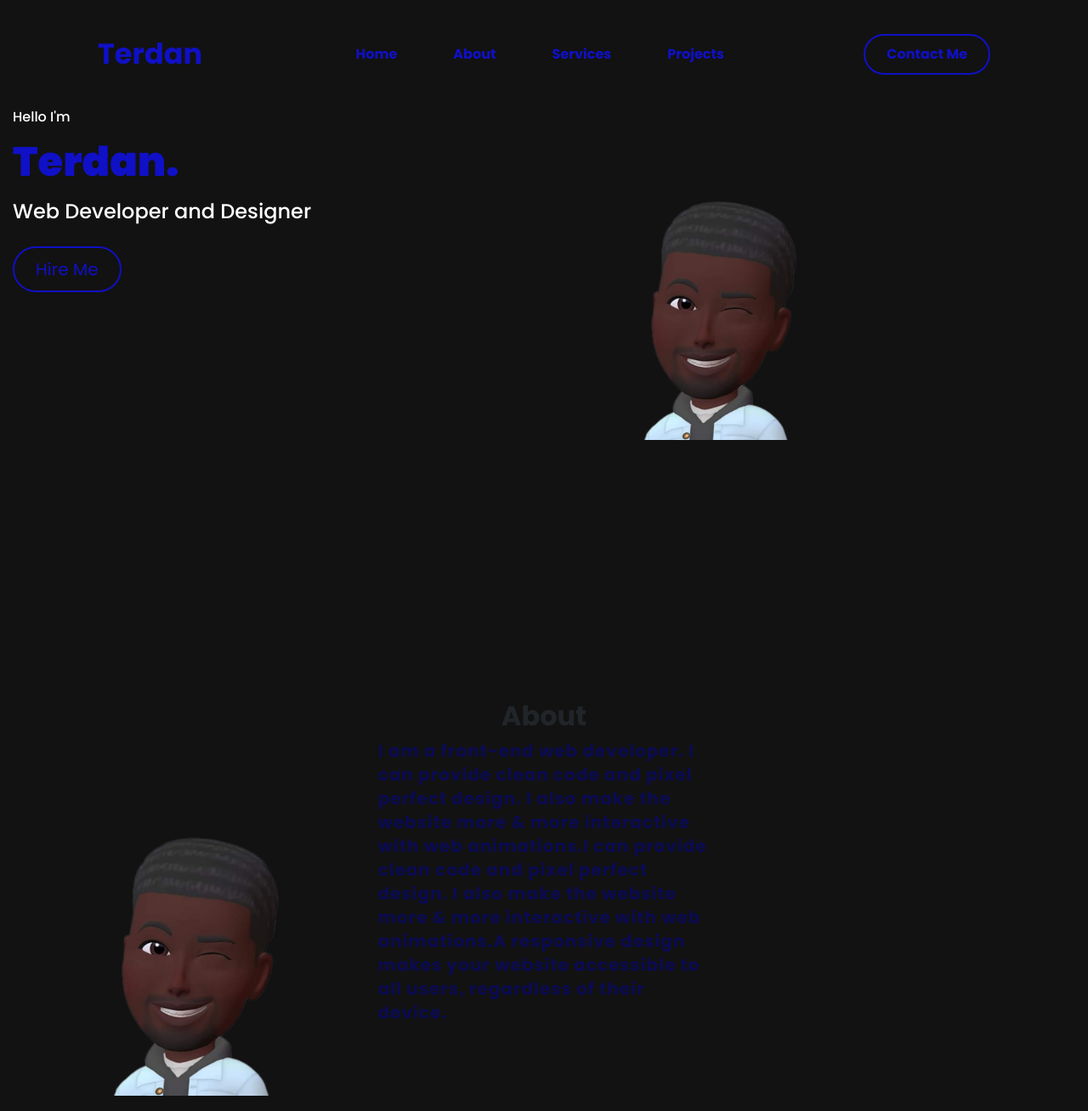
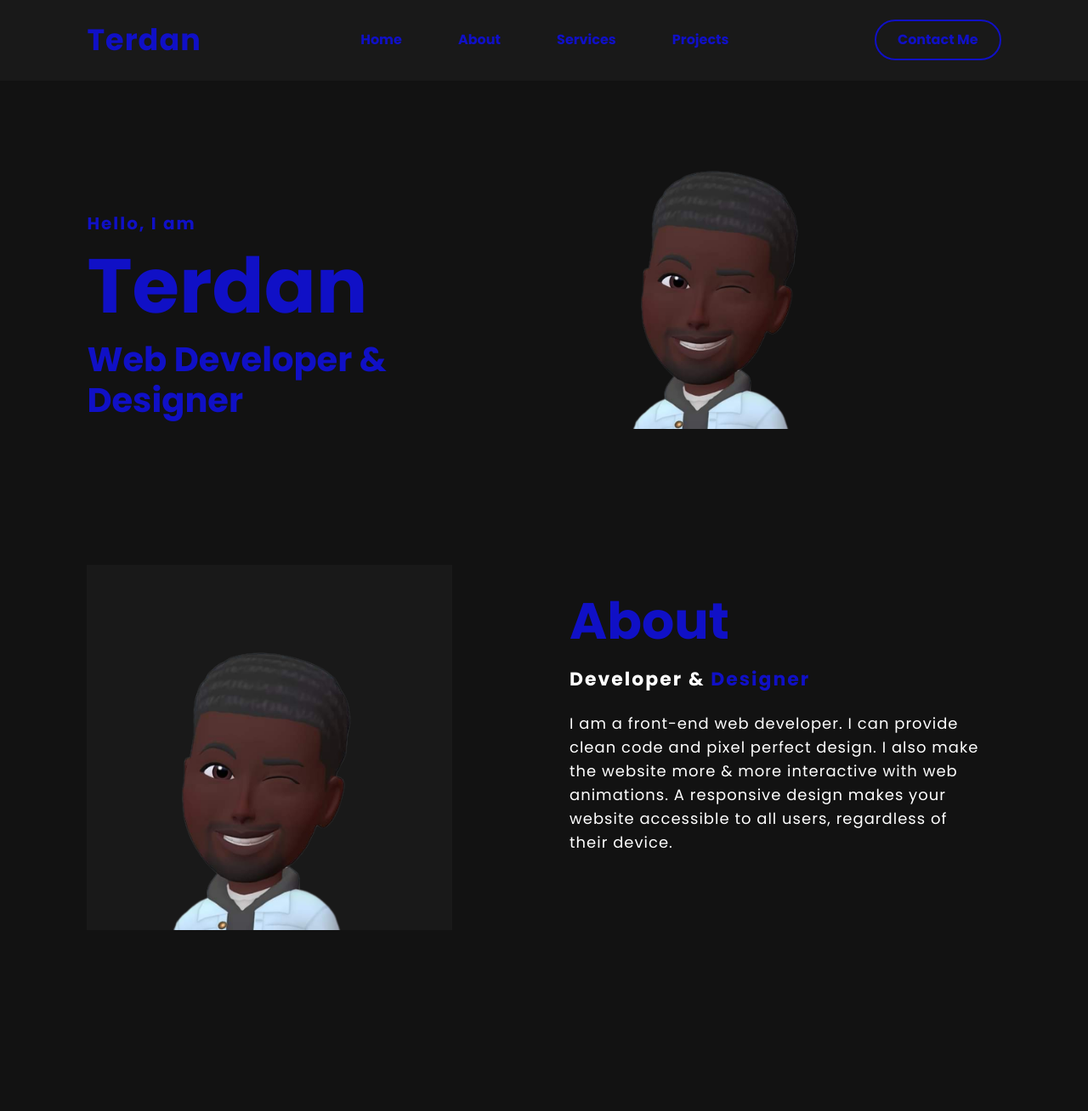
Before and after one commit to Terdanny1/Terdan-Portfolio-1, a plain HTML site: page index.html in a window 1280 px wide. Shown: the top 1308 px of the page at 85% size. After the commit the page ends 1245 px from the top, so only its background shows below. Drawn offline with nearby package versions, Linux system fonts and the light colour scheme.

Commit message:
created about me section

```diff
--- a/css/styles.css
+++ b/css/styles.css
@@ -6,53 +6,33 @@
   box-sizing: border-box;
   font-family: "Poppins", sans-serif;
 }
-body{
-  background-color: #121212;
+body {
+  background-color: #121212 !important;
+  max-width: 100% !important;
+  margin: 0;
 }
-#title{
-  height: 100vh;
-  width: 100%;
-}
-.container-fluid {
-  /* padding: 3% 12%; */
+.navbar {
+  padding: 1rem 8%;
+  background-color: #191919;
+  max-width: 100%;
 }
 .navbar-brand {
-  font-weight: bold;
-}
-h6 {
-  color: white;
-  font-size: 1rem;
-}
-h1 {
-  color: #1010c6;
-  font-size: 3rem;
-  line-height: 1.5;
-  font-weight: 900;
-}
-/* Naigation Bar */
-
-.navbar {
-  padding: 1rem 8%;
-  width: 100%;
-}
-
-.navbar-brand {
-  color: #1010c6;
-  font-size: 2.1rem;
+  color: #1010c6 !important;
+  font-size: 35px;
+  letter-spacing: 1px;
+  cursor: pointer;
   font-weight: bold;
 }
 .nav-item {
   padding: 10px 25px;
 }
 .nav-link {
-  color: #1010c6;
-  text-decoration: none;
+  color: #1010c6 !important;
   font-weight: bold;
   text-transform: capitalize;
-  padding: 10px 25px;
 }
 .nav-link:hover{
-  color: #ffffff;
+  color: white !important;
   transition: 0.4s;
 }
 .btn {
@@ -68,76 +48,83 @@ h1 {
   transform: scale(1.2);
 }
 
-.hire-me {
-  margin-right: 3%;
-  margin-top: 3%;
-  font-family: "Poppins";
-  font-weight: normal;
-}
-h4 {
-  color: white;
+/* hero styles */
+
+/* .site-main .hero .site-title {
+} */
+.container-fluid {
+  padding: 0 8%;
 }
 
-/* Title Image */
-
-.title-image {
-  width: 400px;
-  padding: 20px 15px 15px;
+.site-main .hero .site-title h4 {
+  padding-top: 30%;
+  font-weight: bold;
+  color: #1010c6;
+  letter-spacing: 2px;
+  font-size: 20px;
+}
+.site-main .hero .site-title h1 {
+  font-size: 5rem;
+  font-weight: bold;
+  color: #1010c6;
+  font-size: 90px;
 }
 
-/* About me */
-
-#About-Me {
-  margin: 1.5rem;
-  text-align: center;
-}
-h2{
+.site-main .hero .site-title h3 {
+  font-size: 40px;
+  color: #1010c6;
   font-weight: bold;
 }
 
-.About-image {
-  width: 430px;
-  padding: 20px 15px 15px;
+.site-main .hero img {
+  width: 400px;
+}
+.site-main .hero .site-img {
+  padding: 10px;
+}
+.site-main .hero .img-fluid{
+padding: 0;
 }
 
+/* About styles */
+
+.about{
+  width: 100%;
+  padding: 100px 0px;
+  margin: 50px auto;
+}
+.about img {
+  background-color: #191919;
+  height: auto;
+  width: 430px;
+
+}
 .about-text {
-  color: #0b0b51;
+  padding: 30px;
+  width: 550px;
+}
+.about-text h2 {
+  color: #1010c6;
+  font-size: 60px;
+  font-weight: bold;
+  text-transform: capitalize;
+  margin-bottom: 20px;
+}
+.about-text h5 {
+  color: white;
+  letter-spacing: 2px;
+  font-size: 22px;
+  font-weight: bold;
+  margin-bottom: 25px;
+  text-transform: capitalize;
+}
+.about-text h5 span {
+  color: #1010c6;
+}
+.about-text p {
+  color: #ffffff;
   letter-spacing: 1px;
   line-height: 28px;
-  font-size: 20px;
+  font-size: 18px;
   margin-bottom: 45px;
-  font-weight: bold;
-  text-align: left;
 }
-
-/* services */
-
-#services {
-  margin: 5% 20% 5%;
-  padding: 1.5rem;
-  /* margin: 1.3rem; */
-  font-size: 1rem;
-  text-align: center;
-}
-h2{
-  font-weight: bolder;
-}
-
-h3 {
-  font-size: 1rem;
-  font-family: "Poppins", sans-serif;
-}
-
-.text {
-  color: #0b0b51;
-  font-family: "Poppins-Light", sans-serif;
-  font-weight: bold;
-
-}
-
-/* service icons */
-
-.service-icons {
-  padding: 1rem;
-  color: #0b0b51;
-}
--- a/index.html
+++ b/index.html
@@ -2,7 +2,9 @@
 <html>
 
 <head>
-  <meta charset="utf-8">
+  <meta charset="UTF-8" />
+  <meta http-equiv="X-UA-Compatible" content="IE=edge" />
+  <meta name="viewport" content="width=device-width, initial-scale=1.0" />
   <title>Terdan</title>
  <!-- Google fonts -->
  <link href="https://fonts.googleapis.com/css2?family=Poppins:wght@100;200;300;400;500;600;700;800;900&display=swap" rel="stylesheet">
@@ -22,108 +24,78 @@
 
 <body>
 
-  <section id="title">
 
     <!-- Nav Bar -->
-    <div class="container-fluid">
-    <nav class="navbar navbar-expand-lg justify-content-between" >
+    <nav class="navbar  navbar-expand-lg navbar-dark  ">
         <a class="navbar-brand" href="">Terdan</a>
-       <button class="navbar-toggler " type="button" data-toggle="collapse" data-target="#navbarSupportedContent" aria-controls="navbarSupportedContent" aria-expanded="false" aria-label="Toggle navigation">
+        <button class="navbar-toggler" type="button" data-toggle="collapse" data-target="#navbarSupportedContent" aria-controls="navbarSupportedContent" aria-expanded="false" aria-label="Toggle navigation">
         <span class="navbar-toggler-icon"></span>
       </button>
-    <div class="collapse navbar-collapse " id="navbarSupportedContent">
-      <ul class="navbar-nav  navbar justify-content-center">
+      <div class="collapse navbar-collapse" id="navbarSupportedContent">
+        <ul class="navbar-nav  m-auto">
             <li class="nav-item">
                 <a class="nav-link" href="">Home</a>
             </li>
             <li class="nav-item">
-              <a class="nav-link" href="#About-Me">About</a>
+                <a class="nav-link" href="">About</a>
             </li>
             <li class="nav-item">
-              <a class="nav-link" href="#services">Services</a>
+                <a class="nav-link" href="">Services</a>
             </li>
             <li class="nav-item">
               <a class="nav-link" href="">Projects</a>
           </li>
         </ul>
-      <a class="btn" href="#">Contact Me</a>
+        <a href="#" class="btn">Contact Me</a>
     </div>
   </nav>
 
+  <main class="site-main">
 
-    <!-- Title -->
 
+    <!--  ======================= Start hero Area =======================  -->
+    <section class="hero">
+        <div class="container-fluid">
             <div class="row">
-      <div class="col-lg-6">
-        <h6>Hello I'm</h6>
-        <h1> Terdan.</h1>
-        <h4>Web Developer and Designer</h4>
-        <button type="button" class="btn btn-outline-light btn-lg hire-me"><i class=></i> Hire Me</button>
+                <div class="col-md-6 site-title">
+                  <h4>Hello, I am</h4>
+                  <h1>Terdan</h1>
+                  <h3>Web Developer & Designer</h3>
+
+                </div>
+                <div class="col-md-6 site-img" >
+                    <img src="Images/Daniel_pic-removebg-preview.png" alt="" class="img-fluid">
+                </div>
+            </div>
+        </div>
+    </section>
+    <!--  ======================= Endhero Area =======================  -->
+
+
+
+
+    <!-- About section  -->
+
+    <section class="about" id="about">
+      <div class="container-fluid">
+        <div class="row">
+          <div class="col-md-6">
+            <img src="images/Daniel_pic-removebg-preview.png" alt="">
 
           </div>
 
-    <div class="col-lg-6">
-      <img class="title-image" src="images/Daniel_pic-removebg-preview.png" alt="">
+
+          <div class=" col-md-6 about-text">
+              <h2>About</h2>
+              <h5>Developer & <span>Designer</span></h5>
+              <p>I am a front-end web developer. I can provide clean code and pixel perfect design. I also make the website more & more interactive with web animations. A responsive design makes your website accessible to all users, regardless of their device.</p>
+              <!-- <button type="button">Let's Talk</button> -->
           </div>
       </div>
-  </div>
-
     </section>
 
 
-<!-- About Me -->
 
-<section id="About-Me">
-
-  <h2>About</h2>
-  <div class="row">
-    <div class="col-lg-4 col-xs-12" >
-    <img class="About-image" src="images/Daniel_pic-removebg-preview.png" alt="">
-  </div>
-
-    <div class="col-lg-4">
-      <p class="about-text"> I am a front-end web developer. I can provide clean code and pixel perfect design. I also make the website more & more interactive with web animations.I can provide clean code and pixel perfect design. I also make the website more & more interactive with web animations.A responsive design makes your website accessible to all users, regardless of their device.</p>
-    </div>
-    </div>
-
-
-
-<!--
-  <div class="col-lg-4">
-    <i class="fa-solid fa-bullseye fa-3x service-icons"></i>
-    <h3>Graphics design.</h3>
-    <p class="text">We have all the dogs, the greatest dogs.</p>
-  </div>
-   -->
-
-</section>
-
-<!-- Services -->
-
-<section id="services">
-  <h2>My Services</h2>
-  <div class="row">
-
-  <div class="col-lg-4">
-    <i class="fa-solid fa-code fa-3x service-icons"></i>
-    <h3>Web Dev.</h3>
-    <p class="text">Every website should be built with two primary goals: Firstly, it needs to work across all devices. Secondly, it needs to be fast as possible.</p>
-  </div>
-
-  <div class="col-lg-4">
-    <i class="fa-solid fa-user fa-3x service-icons"></i>
-    <h3>UI/UX.</h3>
-    <p class="text">Every interface should be built with two primary goals: Firstly, it needs to work across all devices. Secondly, it needs to be user friendly.</p>
-  </div>
-
-  <div class="col-lg-4">
-    <i class="fa-solid fa-pen-nib fa-3x service-icons"></i>
-    <h3>Graphics Design.</h3>
-    <p class="text">Every design should be built with two primary goals: Firstly, it needs to work across all devices. Secondly, it needs to be compelling and appealing.</p>
-  </div>
-
-  </div>
-</section>
 
 
 </body>
```
Lines whose indentation alone changed are shown as unchanged.
